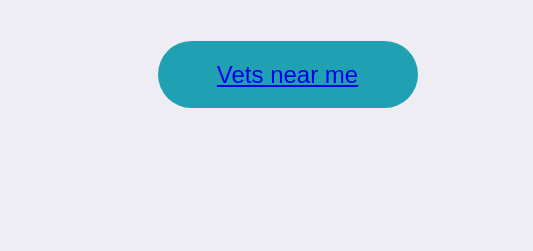
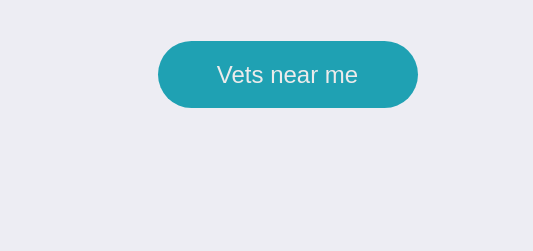
Before and after one commit to Git-piyushdas-Hub/Animal-HealthCare, a plain HTML site: page index.html in a window 1280 px wide. Shown: the part 247-498 px from the top of the page, 747-1280 px from the left. Drawn offline with nearby package versions, Linux system fonts and the light colour scheme.

Commit message:
Update index.html

```diff
--- a/index.html
+++ b/index.html
@@ -133,7 +133,7 @@
         <button class="button">Upload Image</button>
       </div>
       <div>
-        <button class="button"><a href="https://www.justdial.com"> Vets near me</a></button>
+        <a href="https://www.justdial.com"><button class="button">Vets near me</button></a>
       </div>
     </div>
 
```
